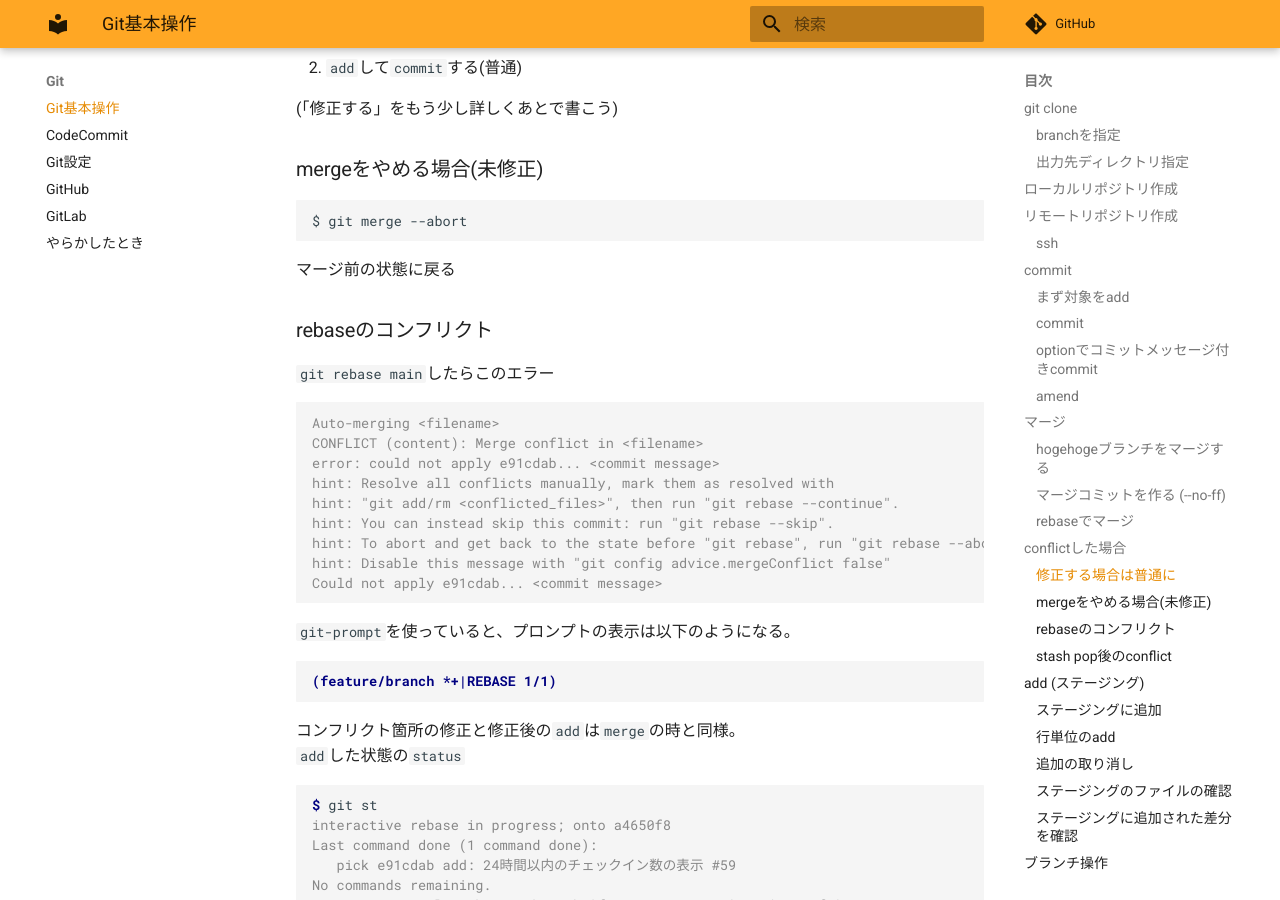
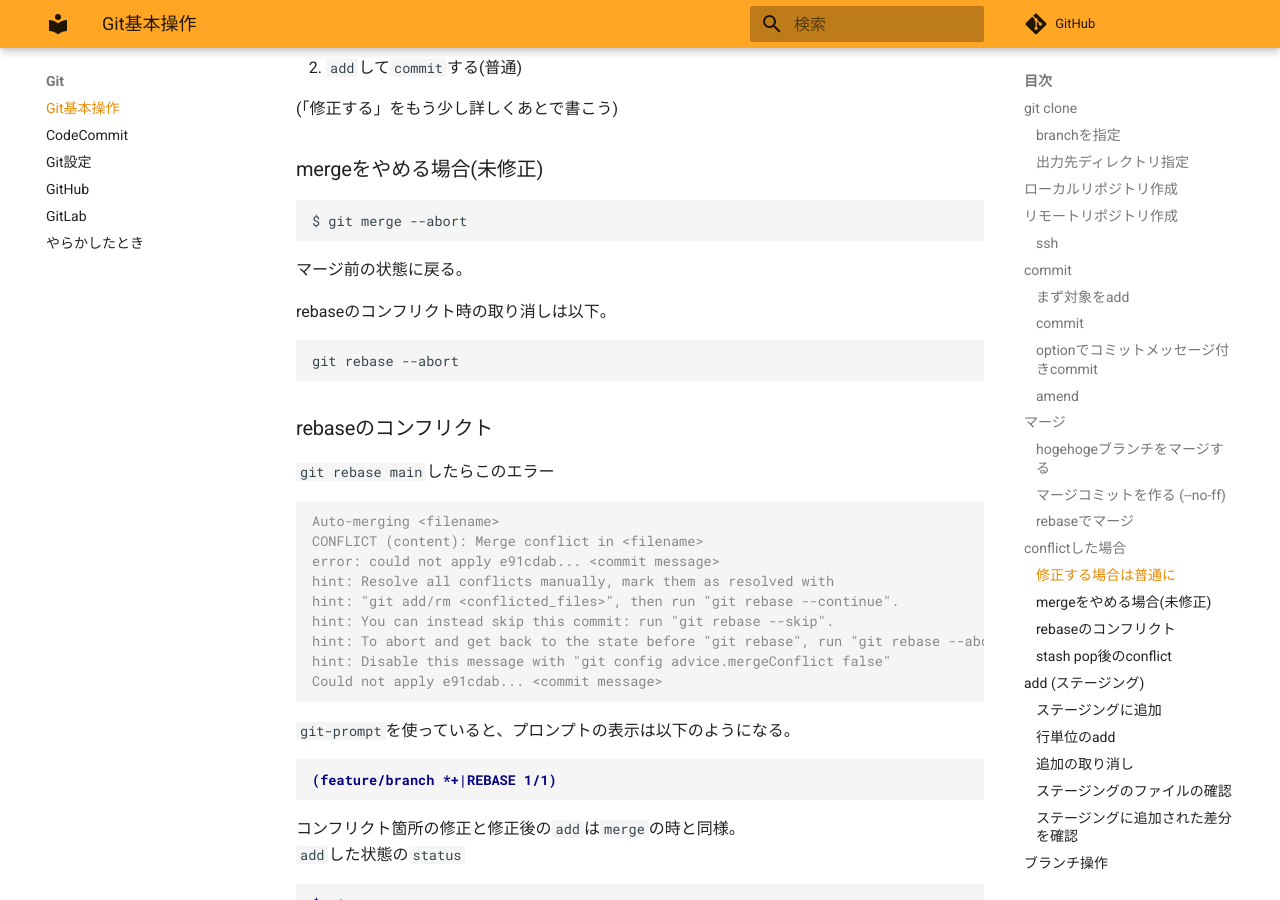
Before and after one commit to zaki-lknr/docs, an MkDocs documentation site: the page built from docs/Git/index.md, in a window 1280 px wide and 900 px high, scrolled down 3501 px. Built offline with MkDocs 1.6.1 and Material for MkDocs 9.7.7, drawn with Linux system fonts in a browser that asks for light colours; comment, search, counter and statistics services are not loaded.

Commit message:
add: git: rebaseコンフリクトの取り消し

````diff
--- a/docs/Git/index.md
+++ b/docs/Git/index.md
@@ -169,7 +169,13 @@ origin/mainから取り込むときに`pull`するとmergeになってしまう
 $ git merge --abort
 ```
 
-マージ前の状態に戻る
+マージ前の状態に戻る。
+
+rebaseのコンフリクト時の取り消しは以下。
+
+```
+git rebase --abort
+```
 
 ### rebaseのコンフリクト
 
````
